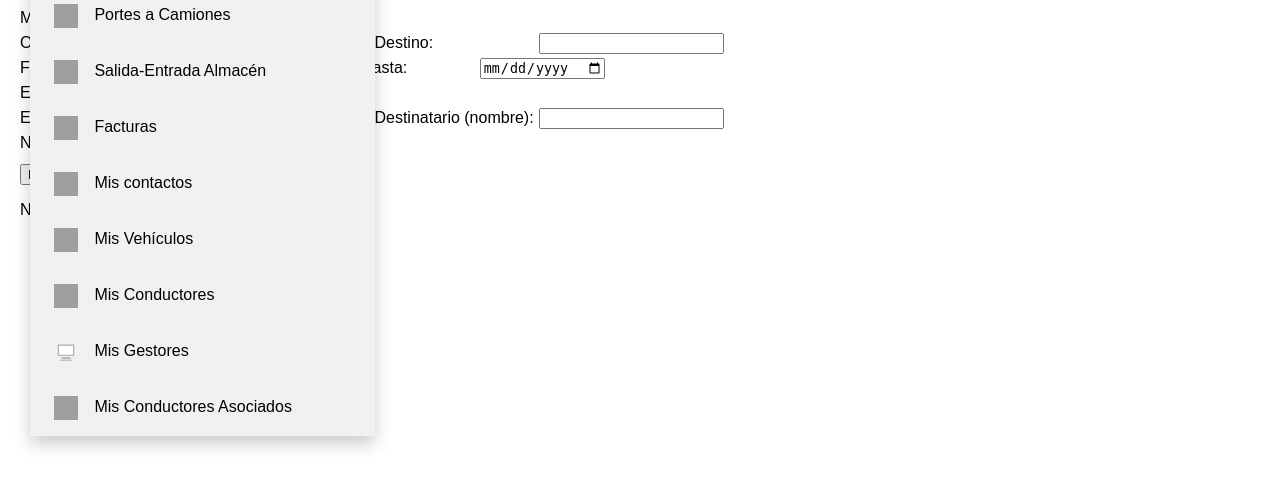
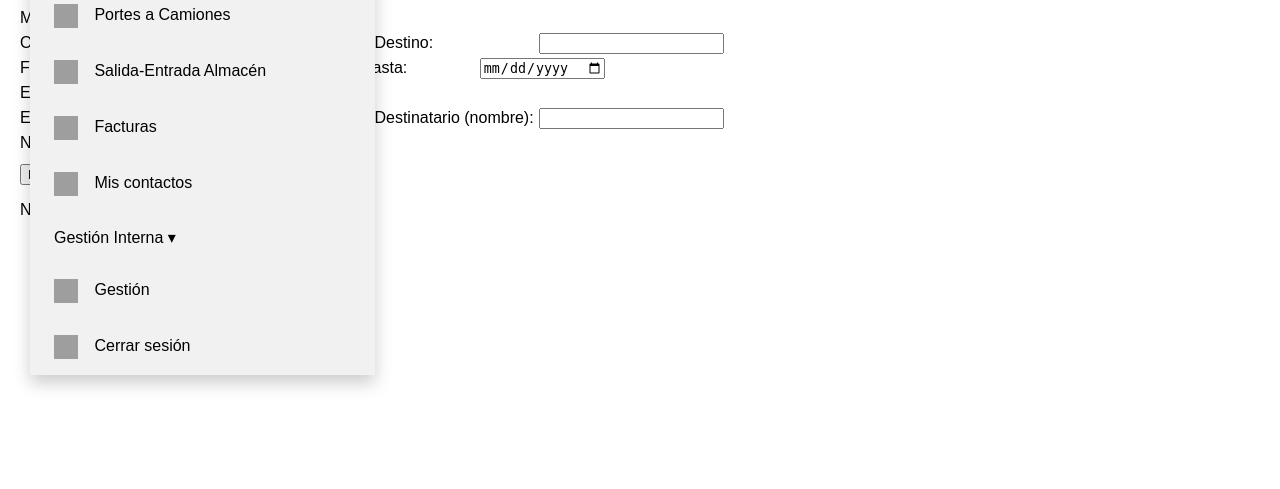
Before and after one commit to AntonioContreras60/web-intertrucker, a PHP site: page /buscador_general.php in a window 1280 px wide, after a click on "Menú". Shown: the part 229-718 px from the top of the page. Run offline with PHP 8.4, Linux system fonts and the light colour scheme; the visitor is signed in with stand-in values (Sample User, id 1); data that the repository does not hold is empty; grey boxes are pictures that could not be loaded.

Commit message:
Agrupar gestión interna en menú

```diff
--- a/header.php
+++ b/header.php
@@ -180,58 +180,56 @@ if (!empty($_SESSION['impersonador_id'])) {
                                 margin-right: 12px;">
                     Mis contactos
                 </a>
+
+                <button onclick="toggleDropdown('gestionInternaDropdown')"
+                        style="display: block;
+                               width: 100%;
+                               padding: 16px 24px;
+                               background: none;
+                               border: none;
+                               color: black;
+                               font-size: 1em;
+                               text-align: left;">
+                    Gestión Interna ▾
+                </button>
+                <div id="gestionInternaDropdown" style="display:none;">
+                    <a href="/my_truckers.php"
+                       style="display: block;
+                              padding: 16px 24px;
+                              padding-left: 40px;
+                              color: black;
+                              font-size: 1em;
+                              text-decoration: none;">
+                        Camioneros
+                    </a>
+                    <a href="/mis_asociados.php"
+                       style="display: block;
+                              padding: 16px 24px;
+                              padding-left: 40px;
+                              color: black;
+                              font-size: 1em;
+                              text-decoration: none;">
+                        Asociados
+                    </a>
                     <a href="/my_trucks.php"
                        style="display: block;
                               padding: 16px 24px;
+                              padding-left: 40px;
                               color: black;
                               font-size: 1em;
                               text-decoration: none;">
-                    <img src="/imagenes/iconos/mis_vehiculos.svg" alt="Mis Vehículos"
-                         style="width: 24px;
-                                height: 24px;
-                                vertical-align: middle;
-                                margin-right: 12px;">
-                    Mis Vehículos
-                </a>
-                <a href="/my_truckers.php"
-                   style="display: block;
-                          padding: 16px 24px;
-                          color: black;
-                          font-size: 1em;
-                          text-decoration: none;">
-                    <img src="/imagenes/iconos/mis_conductores.svg" alt="Mis Conductores"
-                         style="width: 24px;
-                                height: 24px;
-                                vertical-align: middle;
-                                margin-right: 12px;">
-                    Mis Conductores
+                        Vehículos
                     </a>
                     <a href="/gestionar_colaboradores.php"
                        style="display: block;
                               padding: 16px 24px;
+                              padding-left: 40px;
                               color: black;
                               font-size: 1em;
                               text-decoration: none;">
-                    <img src="/imagenes/iconos/icono_computador.svg" alt="Gestores"
-                         style="width: 24px;
-                                height: 24px;
-                                vertical-align: middle;
-                                margin-right: 12px;">
-                    Mis Gestores
+                        Gestores
                     </a>
-                <a href="/mis_asociados.php"
-                   style="display: block;
-                          padding: 16px 24px;
-                          color: black;
-                          font-size: 1em;
-                          text-decoration: none;">
-                    <img src="/imagenes/iconos/mis_conductores.svg" alt="Mis Conductores"
-                         style="width: 24px;
-                                height: 24px;
-                                vertical-align: middle;
-                                margin-right: 12px;">
-                    Mis Conductores Asociados
-                </a>
+                </div>
                 <a href="https://intertrucker.net/Perfil/perfil_usuario.php"
                 style="display: block;
                           padding: 16px 24px;
```
Lines whose indentation alone changed are shown as unchanged.
